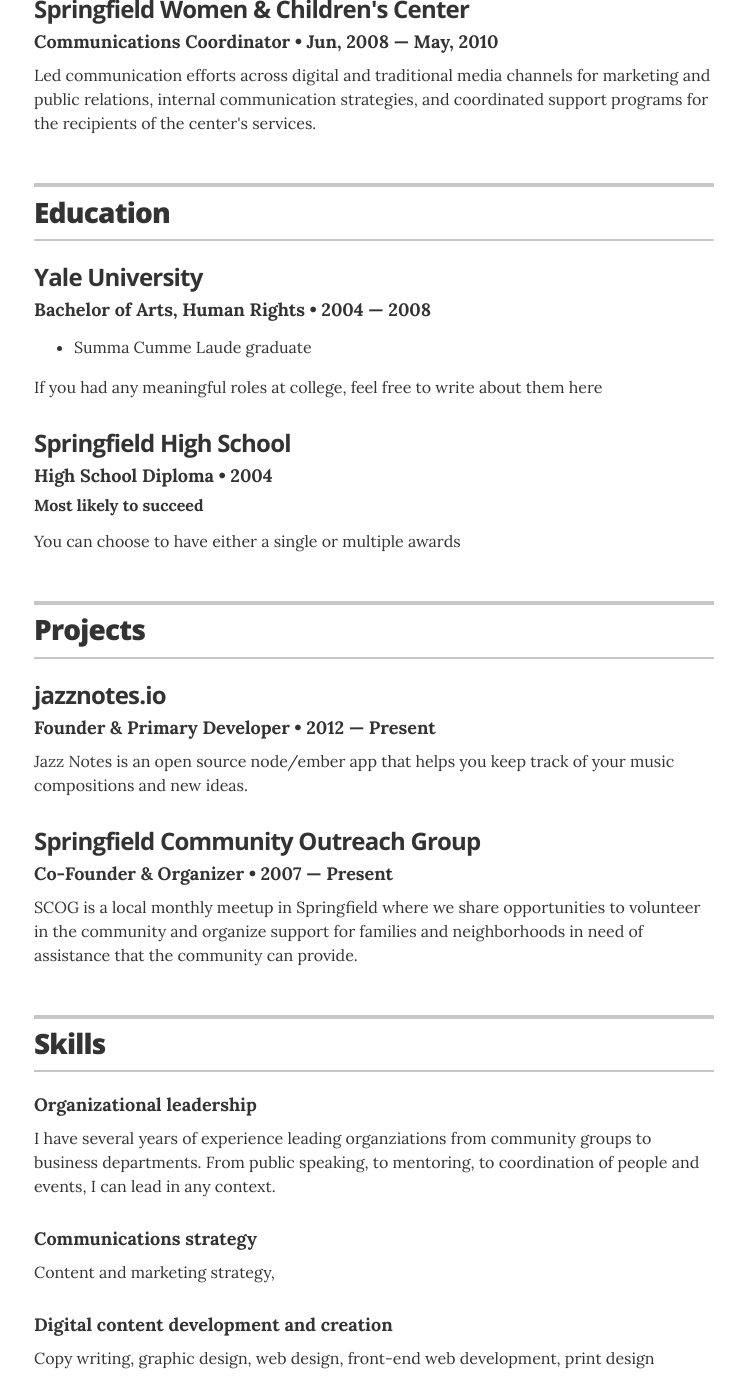
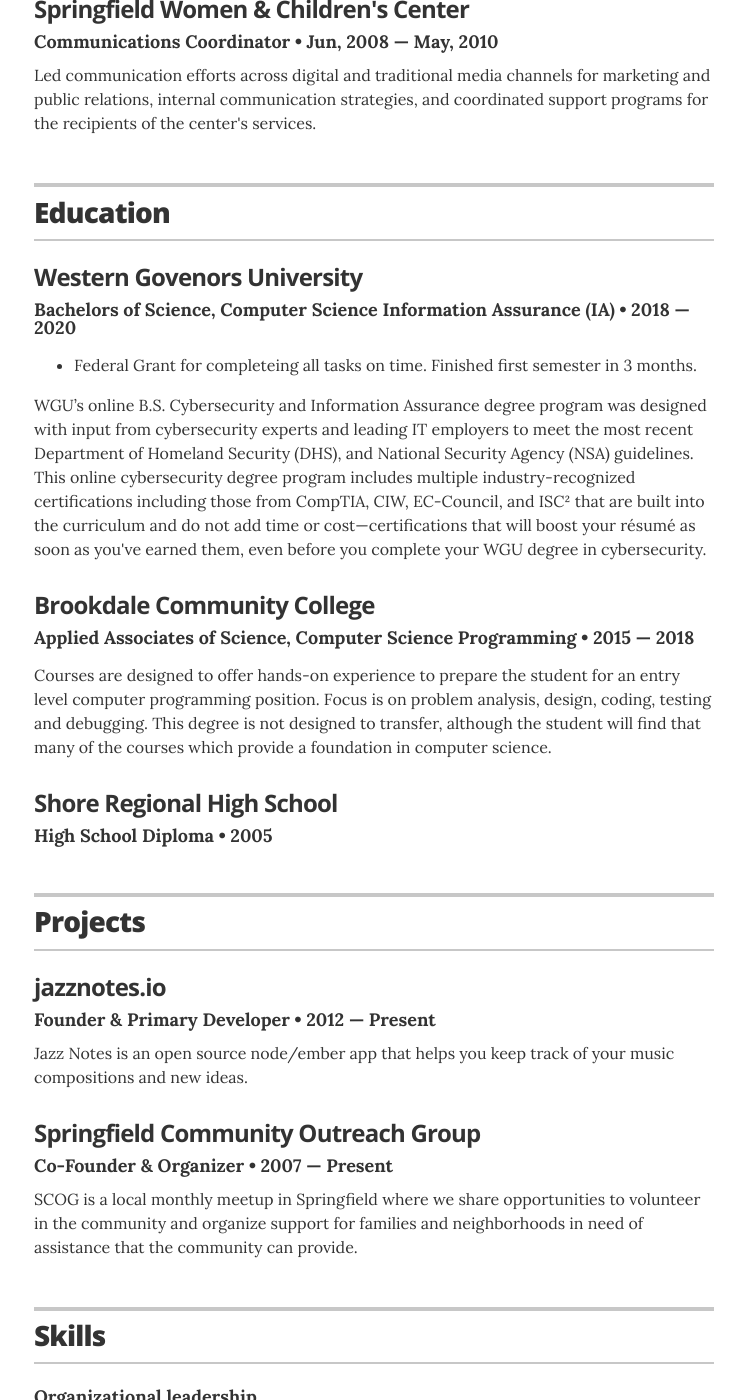
Before and after one commit to ReyWins/ReyWins.github.io, a Jekyll site: the page built from index.html, in a window 1280 px wide and 1400 px high, scrolled down 1046 px. Shown: the whole window, without its empty margins (266-1011 px from the left). Built offline with Jekyll 4.4.1, drawn with Linux system fonts in a browser that asks for light colours.

Commit message:
Update education.yml

```diff
--- a/_data/education.yml
+++ b/_data/education.yml
@@ -1,13 +1,16 @@
 # Degree
-- degree: Bachelor of Arts, Human Rights
-  uni: Yale University
-  year: 2004 &mdash; 2008
+- degree: Bachelors of Science, Computer Science Information Assurance (IA)
+  uni: Western Govenors University
+  year: 2018 &mdash; 2020
   awards:
-    - award: Summa Cumme Laude graduate
-  summary: If you had any meaningful roles at college, feel free to write about them here
+    - award: Federal Grant for completeing all tasks on time. Finished first semester in 3 months.
+  summary: WGU’s online B.S. Cybersecurity and Information Assurance degree program was designed with input from cybersecurity experts and leading IT employers to meet the most recent Department of Homeland Security (DHS), and National Security Agency (NSA) guidelines. This online cybersecurity degree program includes multiple industry-recognized certifications including those from CompTIA, CIW, EC-Council, and ISC² that are built into the curriculum and do not add time or cost—certifications that will boost your résumé as soon as you've earned them, even before you complete your WGU degree in cybersecurity.
+
+- degree: Applied Associates of Science, Computer Science Programming
+  uni: Brookdale Community College
+  year: 2015 &mdash; 2018
+  summary: Courses are designed to offer hands-on experience to prepare the student for an entry level computer programming position. Focus is on problem analysis, design, coding, testing and debugging. This degree is not designed to transfer, although the student will find that many of the courses which provide a foundation in computer science.
 
 - degree: High School Diploma
-  uni: Springfield High School
-  year: 2004
-  award: Most likely to succeed
-  summary: You can choose to have either a single or multiple awards
+  uni: Shore Regional High School
+  year: 2005
```
